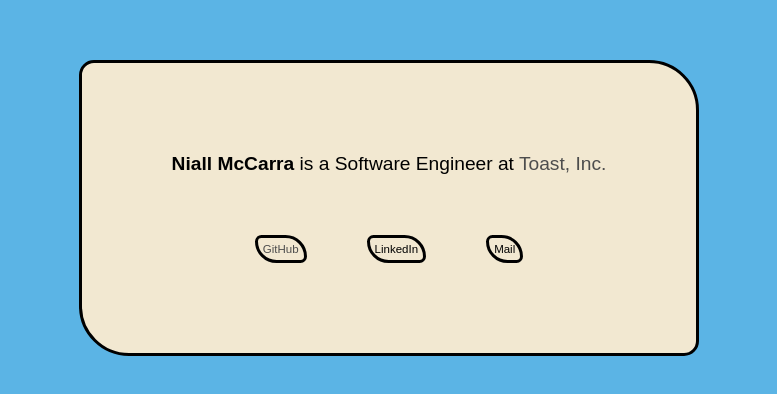
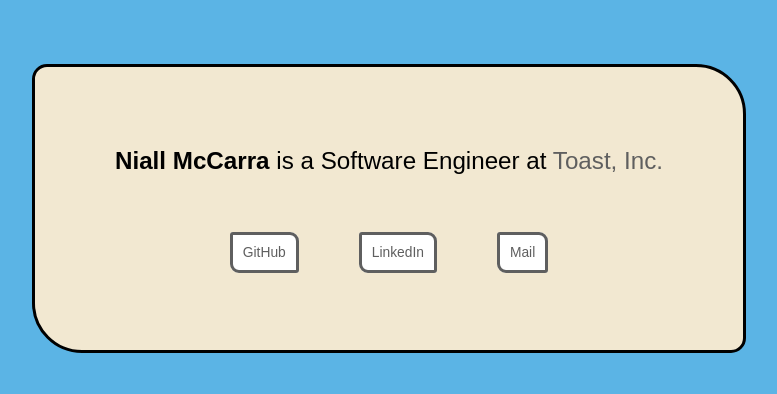
Before and after one commit to nmccarra/niallmccarra-website, a plain HTML site: page index.html in a window 1280 px wide. Shown: the part 200-594 px from the top of the page, without its empty margins (251-1028 px from the left). Drawn offline with Linux system fonts and the light colour scheme.

Commit message:
adjust sizing

```diff
--- a/index.html
+++ b/index.html
@@ -3,7 +3,7 @@
    <head>
     <meta http-equiv="Content-Type" content="text/html; charset=UTF-8" />
 
-    <meta name="viewport" content="width=device-width, initial-scale=1.0" />
+    <meta name="viewport" content="width=device-width, initial-scale=0.5" />
 
     <style>
 
@@ -11,7 +11,7 @@
          height: 100%;
          background-color: #5bb4e5;
          font-family: 'Cascadia Code', sans-serif;
-         font-size:1.5vw;
+         font-size:calc(5px + 1.5vw);
       }
 
       flex {
@@ -26,51 +26,74 @@
          align-items: center;
          justify-content: center;
          flex-direction: row;
-         font-size:0.90vw;
+         font-size:calc(1px + 1vw);
+         padding: 40px;
       }
 
       div {
-         margin: 30px
+         margin: 30px;
       }
 
       divm {
          margin: 30px;
          border-radius: 15px 50px;
          border-style: solid;
+         background-color: #f2e8d1;
+         padding: 50px;
       }
 
       divs {
          margin: 30px;
-         border-radius: 15px 50px;
+         border-radius: 3px 9px;
          border-style: solid;
-         padding: 5px
+         padding: 10px;
+         background-color: #fff;
+         min-width: 100px;
+         text-align: center;
       }
 
-      a:hover {color: #5bb4e5}
-      a { color: #4d4d4d; text-decoration: none;}
+      .divs:active {
+      background-color: #3e8e41;
+      box-shadow: 0 5px #666;
+      }
+
+      img {
+         width: 40px;
+         margin-left: auto;
+         margin-right: auto;
+      }
+
+      a:hover {color: black}
+      a { color: #5f5f5f; text-decoration: none; min-width: 100px;}
+
       </style>
 
     <title>Niall McCarra - Software Engineer</title>
    </head>
    <body>
       <flex>
-         <divm style="background-color: #f2e8d1; padding: 60px;">
+         <divm>
          <div>
             <b>Niall McCarra</b> is a Software Engineer at <a href="https://pos.toasttab.com/ie/" target="_blank">Toast, Inc.</a>
          </div>
          <inner>
+         <a href="https://github.com/nmccarra" target="_blank">
             <divs>
-               <a href="https://www.w3schools.com/" target="_blank">GitHub</a>
+               GitHub
             </divs>
+         </a>
+         <a href="https://www.linkedin.com/in/niall-mccarra-0765a8a6/" target="_blank">
             <divs>
                LinkedIn
             </divs>
+         </a>
+         <a href="mailto:niallmccarra@gmail.com" target="_blank">
             <divs>
                Mail
             </divs>
+         </a>
          </inner>
-         </div>
+         </divm>
       </flex>
-      </div>
    </body>
 </html>
```
